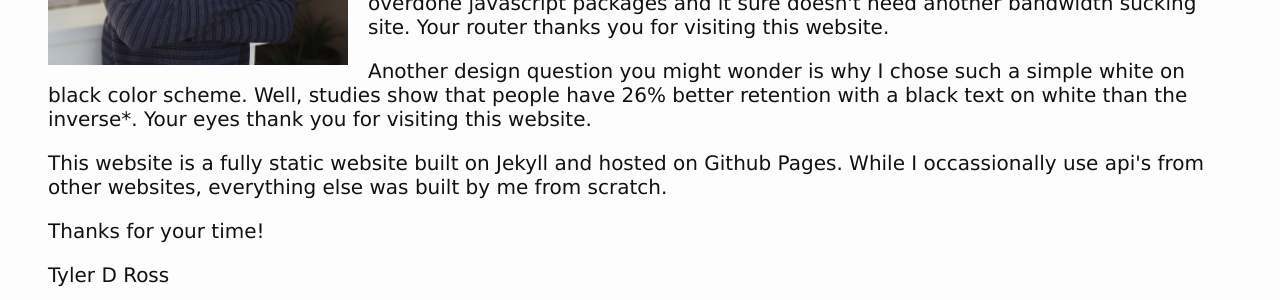
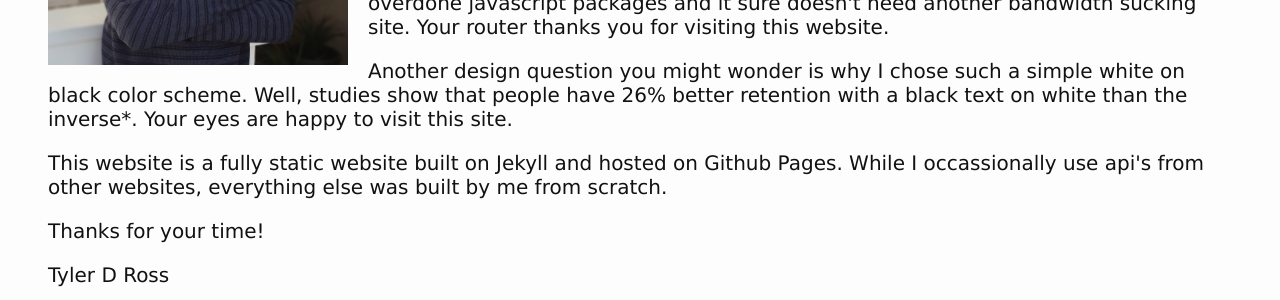
Before and after one commit to trizzle21/trizzle21.github.io, a Jekyll site: the page built from about.md, in a window 1280 px wide. Shown: the part 505-805 px from the top of the page. Built offline with Jekyll 4.4.1, drawn with Linux system fonts in a browser that asks for light colours; nearby versions of some CDN libraries.

Commit message:
fixed weird sounding part of about me

```diff
--- a/about.md
+++ b/about.md
@@ -22,7 +22,7 @@ permalink: about/
 
 <div class="profile_p">
 
-	<p>Another design question you might wonder is why I chose such a simple white on black color scheme. Well, studies show that people have 26% better retention with a black text on white than the inverse<i>*</i>. Your eyes thank you for visiting this website.</p>
+	<p>Another design question you might wonder is why I chose such a simple white on black color scheme. Well, studies show that people have 26% better retention with a black text on white than the inverse<i>*</i>. Your eyes are happy to visit this site.</p>
 
 
 	<p>This website is a fully static website built on Jekyll and hosted on Github Pages. While I occassionally use api's from other websites, everything else was built by me from scratch.</p>
```
Also changed, not shown: 2 other files.
